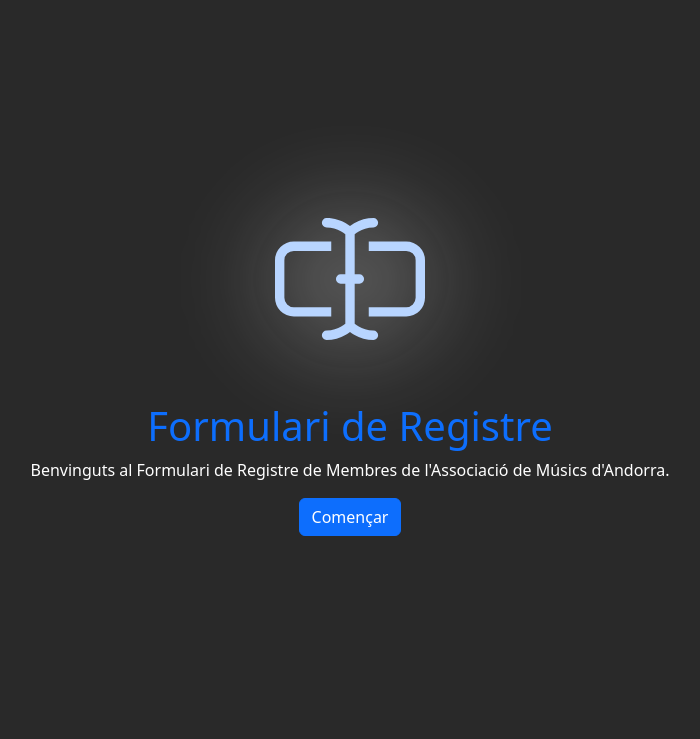
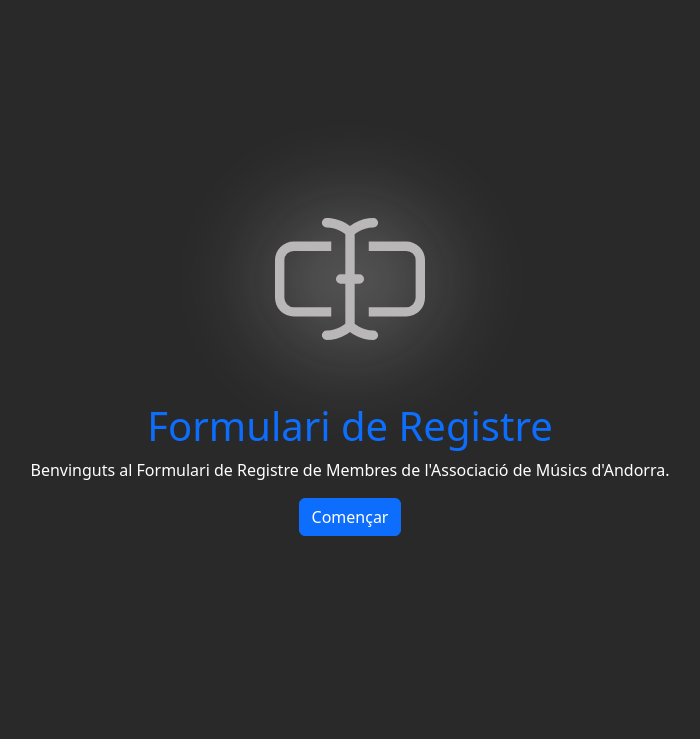
Before and after one commit to ErikWebDeveloper/ASMA-Dev, a PHP site: page /subscripcions.php in a window 1280 px wide. Shown: the part 69-808 px from the top of the page, without its empty margins (290-990 px from the left). Run offline with PHP 8.4, Linux system fonts and the light colour scheme.

Commit message:
update color

```diff
--- a/assets/css/formulari.css
+++ b/assets/css/formulari.css
@@ -21,7 +21,7 @@
     color: var(--primary);
 }
 .contenedor-info svg{
-    fill: #b8d5ff;
+    fill: #b9b7b7;
     filter: drop-shadow(1px 1px 50px #f8f8f8);
 }
 .contenedor-formulari{
```
